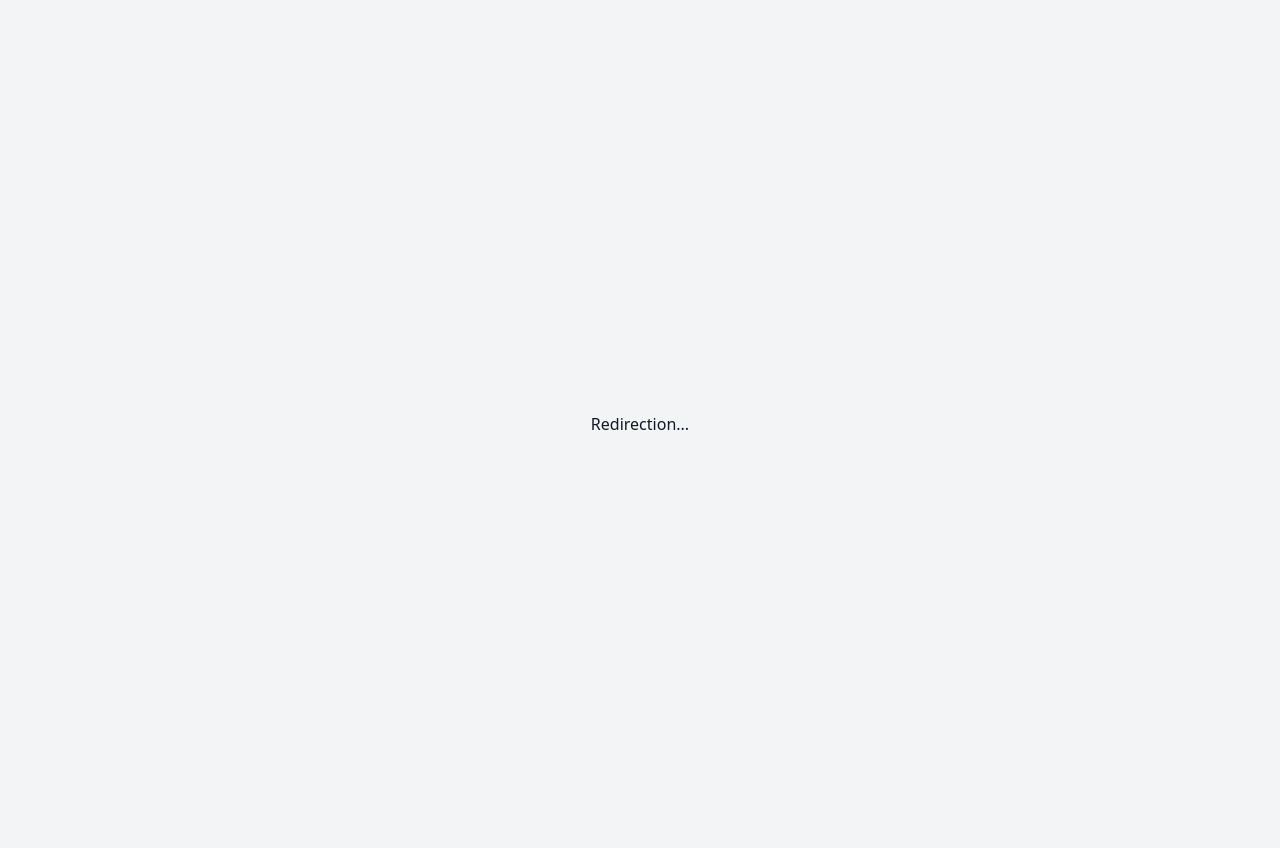
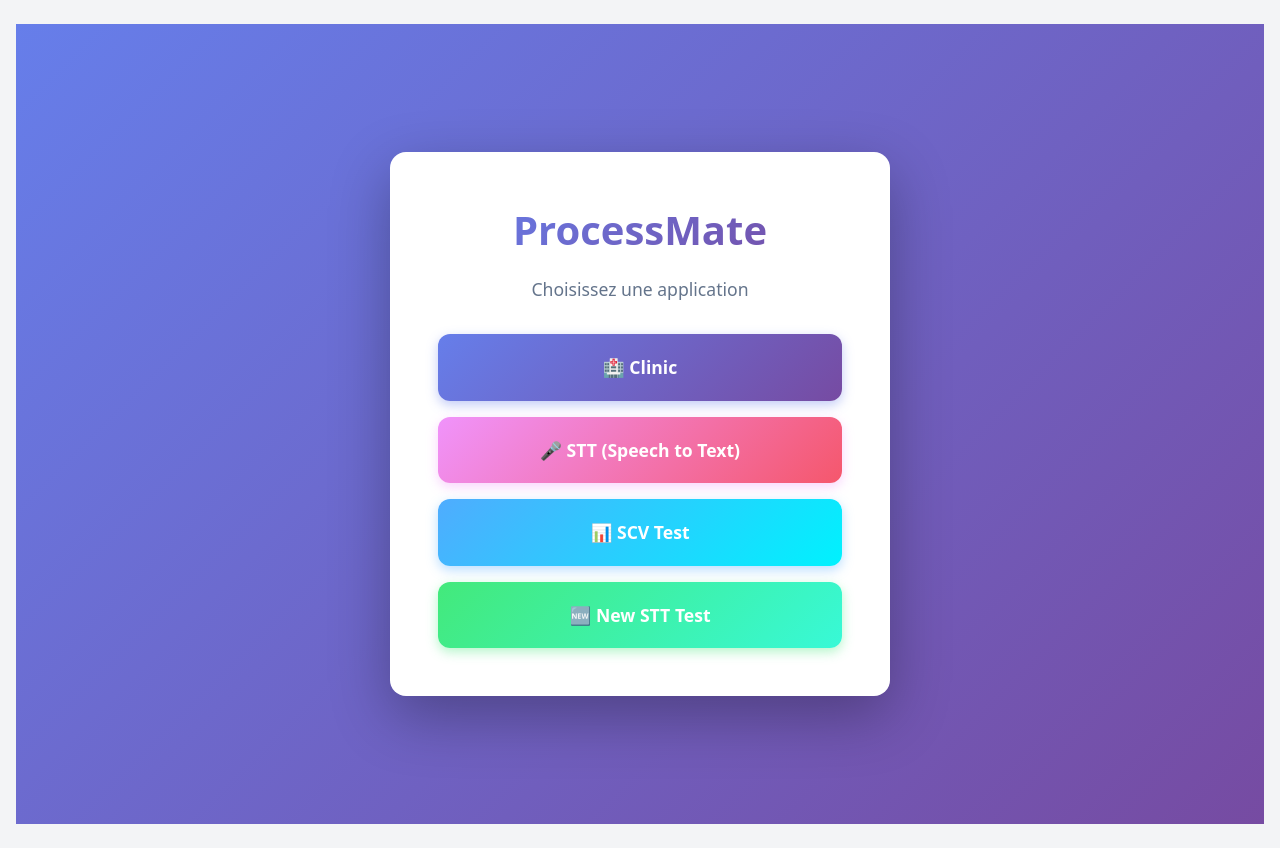
Before and after one commit to natproces-ui/processMate, a Next.js app in the folder frontend/: page / in a window 1280 px wide. Before the commit this address had no page. Built offline with nearby package versions, Linux system fonts and the light colour scheme.

Commit message:
landing-new

```diff
--- a/frontend/src/app/page.tsx
+++ b/frontend/src/app/page.tsx
@@ -1,25 +1,161 @@
 // src/app/page.tsx
-'use client';
-
-import { useEffect } from 'react';
-import { useRouter } from 'next/navigation';
+import Link from 'next/link';
 
 export default function Home() {
-  const router = useRouter();
-
-  useEffect(() => {
-    const app = process.env.NEXT_PUBLIC_APP || 'clinic';
-    router.replace(`/${app}`);
-  }, [router]);
-
   return (
     <div style={{
+      minHeight: '100vh',
       display: 'flex',
+      flexDirection: 'column',
+      alignItems: 'center',
       justifyContent: 'center',
-      alignItems: 'center',
-      height: '100vh'
+      padding: '2rem',
+      fontFamily: 'system-ui, -apple-system, sans-serif',
+      background: 'linear-gradient(135deg, #667eea 0%, #764ba2 100%)',
     }}>
-      <p>Redirection...</p>
+      <div style={{
+        background: 'white',
+        borderRadius: '16px',
+        padding: '3rem',
+        boxShadow: '0 20px 60px rgba(0,0,0,0.3)',
+        maxWidth: '500px',
+        width: '100%',
+      }}>
+        <h1 style={{
+          fontSize: '2.5rem',
+          fontWeight: 'bold',
+          marginBottom: '1rem',
+          textAlign: 'center',
+          background: 'linear-gradient(135deg, #667eea 0%, #764ba2 100%)',
+          WebkitBackgroundClip: 'text',
+          WebkitTextFillColor: 'transparent',
+        }}>
+          ProcessMate
+        </h1>
+
+        <p style={{
+          textAlign: 'center',
+          color: '#64748b',
+          marginBottom: '2rem',
+          fontSize: '1.1rem',
+        }}>
+          Choisissez une application
+        </p>
+
+        <nav style={{
+          display: 'flex',
+          flexDirection: 'column',
+          gap: '1rem',
+        }}>
+          <Link
+            href="/clinic"
+            style={{
+              display: 'block',
+              padding: '1.25rem',
+              background: 'linear-gradient(135deg, #667eea 0%, #764ba2 100%)',
+              color: 'white',
+              textDecoration: 'none',
+              borderRadius: '12px',
+              textAlign: 'center',
+              fontSize: '1.1rem',
+              fontWeight: '600',
+              transition: 'transform 0.2s, box-shadow 0.2s',
+              boxShadow: '0 4px 12px rgba(102, 126, 234, 0.4)',
+            }}
+            onMouseEnter={(e) => {
+              e.currentTarget.style.transform = 'translateY(-2px)';
+              e.currentTarget.style.boxShadow = '0 8px 20px rgba(102, 126, 234, 0.5)';
+            }}
+            onMouseLeave={(e) => {
+              e.currentTarget.style.transform = 'translateY(0)';
+              e.currentTarget.style.boxShadow = '0 4px 12px rgba(102, 126, 234, 0.4)';
+            }}
+          >
+            🏥 Clinic
+          </Link>
+
+          <Link
+            href="/stt"
+            style={{
+              display: 'block',
+              padding: '1.25rem',
+              background: 'linear-gradient(135deg, #f093fb 0%, #f5576c 100%)',
+              color: 'white',
+              textDecoration: 'none',
+              borderRadius: '12px',
+              textAlign: 'center',
+              fontSize: '1.1rem',
+              fontWeight: '600',
+              transition: 'transform 0.2s, box-shadow 0.2s',
+              boxShadow: '0 4px 12px rgba(240, 147, 251, 0.4)',
+            }}
+            onMouseEnter={(e) => {
+              e.currentTarget.style.transform = 'translateY(-2px)';
+              e.currentTarget.style.boxShadow = '0 8px 20px rgba(240, 147, 251, 0.5)';
+            }}
+            onMouseLeave={(e) => {
+              e.currentTarget.style.transform = 'translateY(0)';
+              e.currentTarget.style.boxShadow = '0 4px 12px rgba(240, 147, 251, 0.4)';
+            }}
+          >
+            🎤 STT (Speech to Text)
+          </Link>
+
+          <Link
+            href="/scv-test"
+            style={{
+              display: 'block',
+              padding: '1.25rem',
+              background: 'linear-gradient(135deg, #4facfe 0%, #00f2fe 100%)',
+              color: 'white',
+              textDecoration: 'none',
+              borderRadius: '12px',
+              textAlign: 'center',
+              fontSize: '1.1rem',
+              fontWeight: '600',
+              transition: 'transform 0.2s, box-shadow 0.2s',
+              boxShadow: '0 4px 12px rgba(79, 172, 254, 0.4)',
+            }}
+            onMouseEnter={(e) => {
+              e.currentTarget.style.transform = 'translateY(-2px)';
+              e.currentTarget.style.boxShadow = '0 8px 20px rgba(79, 172, 254, 0.5)';
+            }}
+            onMouseLeave={(e) => {
+              e.currentTarget.style.transform = 'translateY(0)';
+              e.currentTarget.style.boxShadow = '0 4px 12px rgba(79, 172, 254, 0.4)';
+            }}
+          >
+            📊 SCV Test
+          </Link>
+
+          <Link
+            href="/new-stt-test"
+            style={{
+              display: 'block',
+              padding: '1.25rem',
+              background: 'linear-gradient(135deg, #43e97b 0%, #38f9d7 100%)',
+              color: 'white',
+              textDecoration: 'none',
+              borderRadius: '12px',
+              textAlign: 'center',
+              fontSize: '1.1rem',
+              fontWeight: '600',
+              transition: 'transform 0.2s, box-shadow 0.2s',
+              boxShadow: '0 4px 12px rgba(67, 233, 123, 0.4)',
+            }}
+            onMouseEnter={(e) => {
+              e.currentTarget.style.transform = 'translateY(-2px)';
+              e.currentTarget.style.boxShadow = '0 8px 20px rgba(67, 233, 123, 0.5)';
+            }}
+            onMouseLeave={(e) => {
+              e.currentTarget.style.transform = 'translateY(0)';
+              e.currentTarget.style.boxShadow = '0 4px 12px rgba(67, 233, 123, 0.4)';
+            }}
+          >
+            🆕 New STT Test
+          </Link>
+        </nav>
+      </div>
     </div>
   );
 }
```
